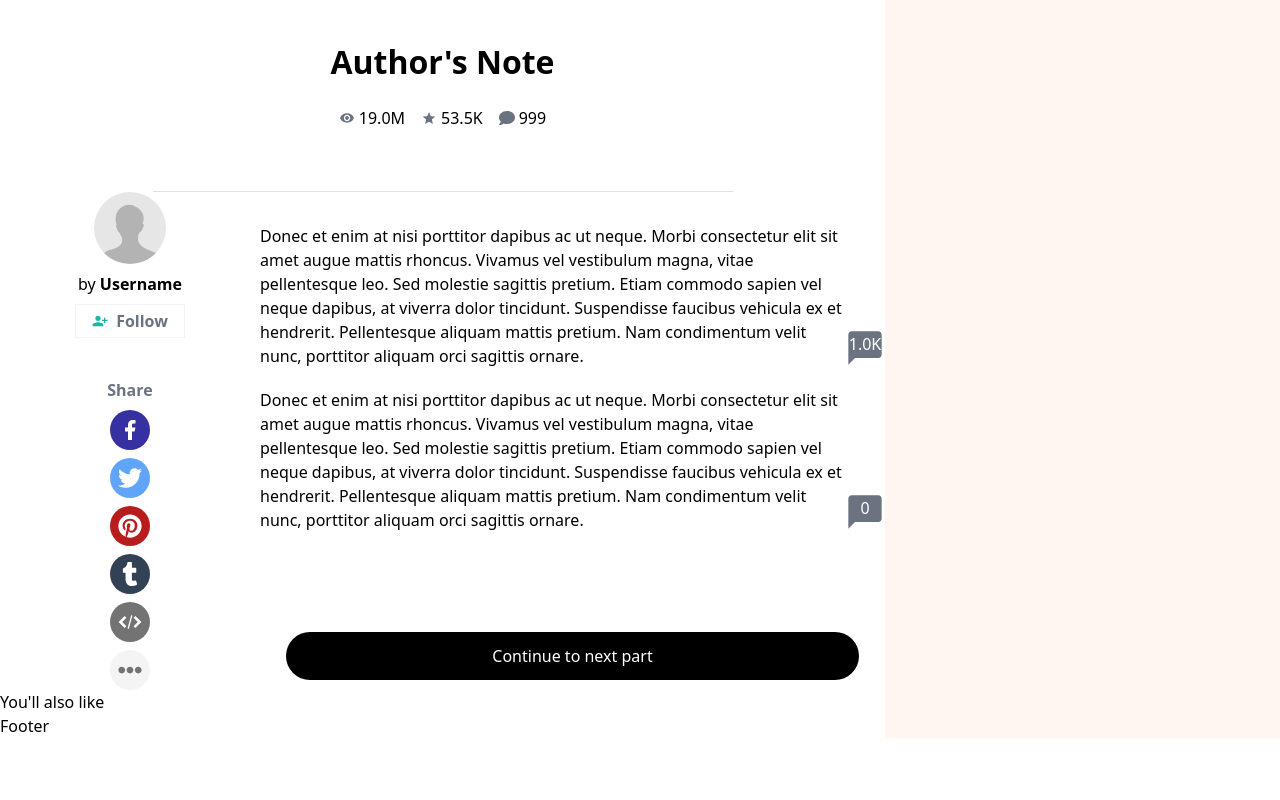
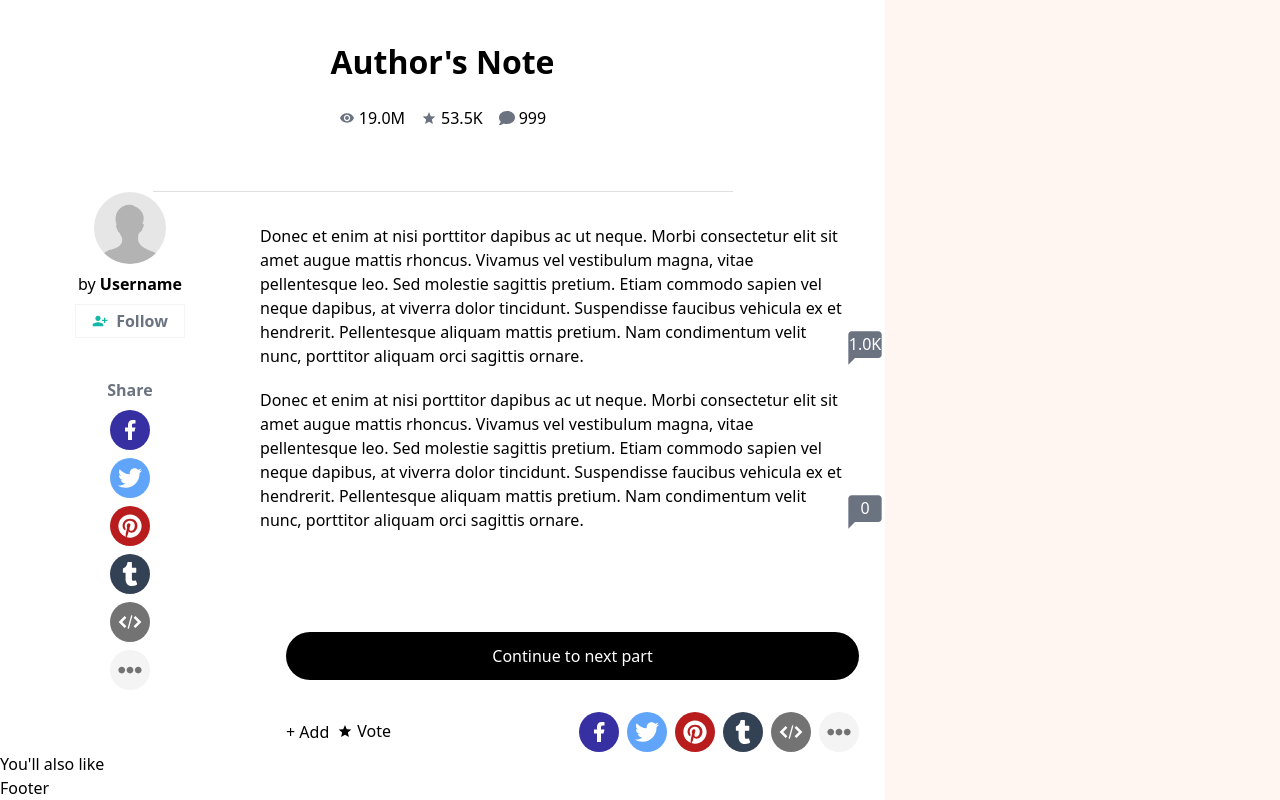
Before and after one commit to ZainMunir/crowd-computing-2024, a React (Vite) app: page /#/ in a window 1280 px wide. Shown: the part 506-1306 px from the top of the page. Before the commit the page ends 1244 px from the top, so only its background shows below. Built offline with nearby package versions, Linux system fonts and the light colour scheme.

Commit message:
add: repeated add+vote + share-buttons

```diff
--- a/src/Clone/Body.tsx
+++ b/src/Clone/Body.tsx
@@ -111,7 +111,7 @@ const Body = ({ data, chapterIndex, setChapterIndex }: Props) => {
         </div>
         <div className="col-start-2 mt-8 flex flex-col">
           {chapter.paragraphs.map((paragraph, index) => (
-            <div key={index} className="flex mb-5">
+            <div key={index} className="mb-5 flex">
               <div className="">{paragraph.text}</div>
               <div className="flex w-1/12 items-center justify-center self-end">
                 <BiSolidComment className="size-10 text-gray-500" />
@@ -123,7 +123,7 @@ const Body = ({ data, chapterIndex, setChapterIndex }: Props) => {
           ))}
 
           {chapterIndex == data.chapters.length - 1 ? (
-            <div className="text-bold mx-auto mt-20 h-12 w-11/12 text-[22px] text-center font-bold">
+            <div className="text-bold mx-auto mt-20 h-12 w-11/12 text-center text-[22px] font-bold">
               🎉You've finished reading{' '}
               <span className="text-orange-800">{data.title}</span>
               🎉
@@ -136,6 +136,26 @@ const Body = ({ data, chapterIndex, setChapterIndex }: Props) => {
               Continue to next part
             </button>
           )}
+          <div className="mx-auto mt-8 flex w-11/12 justify-between">
+            <div className="g-1 flex items-center gap-2">
+              <AccountModal
+                buttonComponent={<div className="text-black">+ Add</div>}
+                flavourText="to vote or add stories to your library and receive updates"
+                isSignUp={true}
+              />
+              <AccountModal
+                buttonComponent={
+                  <div className="flex flex-row">
+                    <IoMdStar className="mr-1 self-center text-black" />
+                    <div className="">Vote</div>
+                  </div>
+                }
+                flavourText="to vote or add stories to your library and receive updates"
+                isSignUp={true}
+              />
+            </div>
+            <ShareButtons flexVal="flex-row" />
+          </div>
         </div>
         <div className="col-start-3"></div>
       </div>
```
